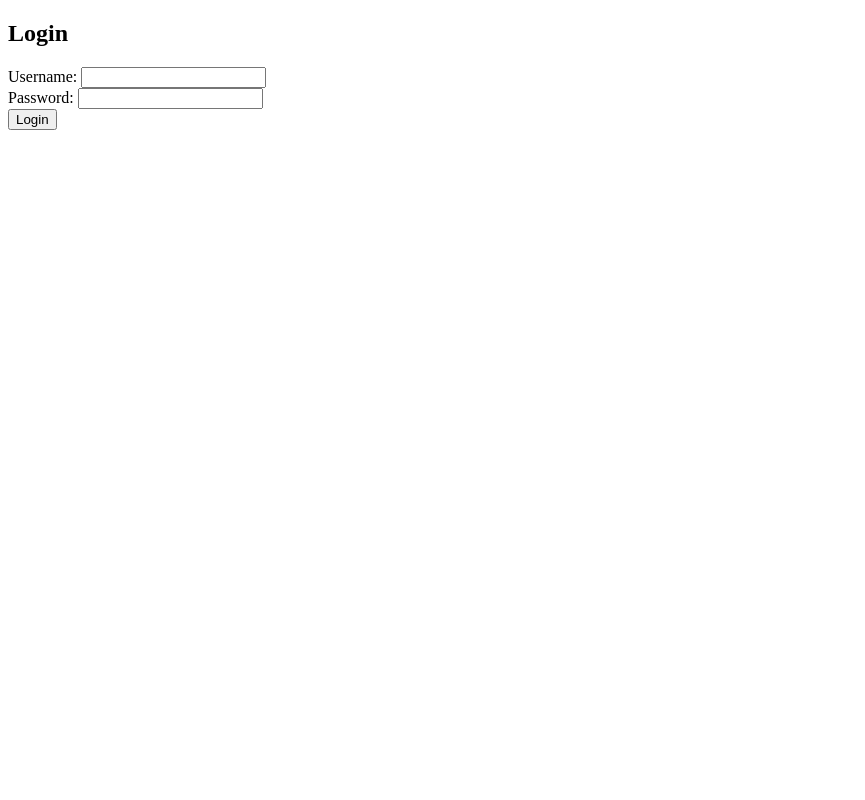
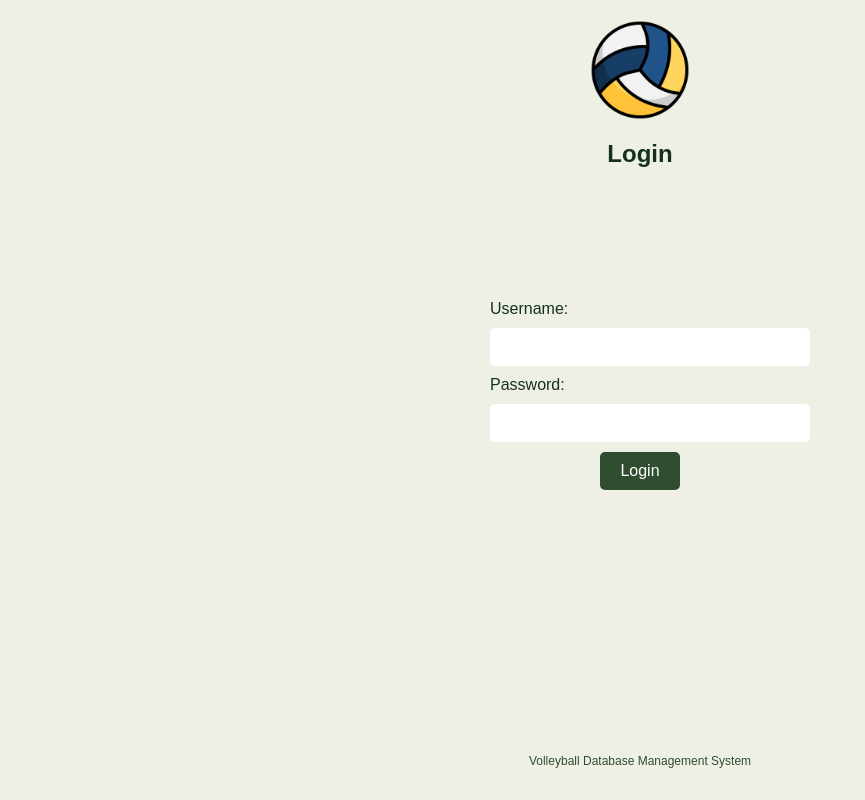
Before and after one commit to fatih260/volley_db_ui, a Django app: template templates/login.html in a window 1280 px wide. Shown: the whole page, without its empty margins (0-865 px from the left). Run offline with Django 3.2, Linux system fonts and the light colour scheme; the template is opened without the code that fills it, so the values that code supplies are empty.

Commit message:
add style to login page

```diff
--- a/static/styles.css
+++ b/static/styles.css
@@ -14,17 +14,20 @@ body {
 }
 
 .ball_icon img {
-    width: 20%;
+    width: 100px;
     height: auto;
     display: block;
     margin: 0 auto;
 }
 
-
 .header {
     text-align: center;
     margin-bottom: 30px;
     color: #163020;
+}
+
+.buttons {
+    text-align: center;
 }
 
 .btn {
@@ -35,6 +38,8 @@ body {
     text-decoration: none;
     border-radius: 5px;
     margin-bottom: 10px;
+    font-size: 16px;
+    border: none;
 }
 
 .btn:hover {
@@ -54,5 +59,55 @@ body {
     left: 50%; /* Center horizontally */
     transform: translateX(-50%); /* Center horizontally */
     width: 100%; /* Ensure full width */
+    font-size: 12px;
     color: #304D30;
 }
+
+.login-container {
+    position: absolute;
+    top: 50%;
+    left: 50%;
+    transform: translate(-50%, -50%);
+}
+.login-input {
+    width: 300px;
+    margin: 0 auto;
+    text-align: center;
+}
+
+.login-input label {
+    display: block;
+    text-align: left;
+    margin-bottom: 10px;
+    font-size: 16px;
+    color:#163020;
+}
+
+.login-input input[type="text"],
+.login-input input[type="password"] {
+    width: 100%;
+    padding: 10px;
+    margin-bottom: 10px;
+    font-size: 16px;
+    border-radius: 5px;
+    border: none;
+    color:#304D30;
+}
+
+.alert {
+    padding: 15px;
+    margin-bottom: 20px;
+    border: 1px solid transparent;
+    border-radius: 4px;
+}
+
+.alert-danger {
+    text-align: center;
+    color: #721c24;
+    background-color: #f8d7da;
+    border-color: #f5c6cb;
+}
+
+.alert-danger strong {
+    font-weight: bold;
+}
--- a/templates/login.html
+++ b/templates/login.html
@@ -1,25 +1,53 @@
+{% load static %}
 <!DOCTYPE html>
 <html lang="en">
 <head>
     <meta charset="UTF-8">
     <meta name="viewport" content="width=device-width, initial-scale=1.0">
     <title>Login</title>
+    <link rel="stylesheet" type="text/css" href="{% static 'styles.css' %}">
 </head>
 <body>
+    <div class="container">
+        <div class="ball_icon">
+            <img src="{% static 'volleyball.png' %}" alt="volleyball">
+        </div>
+        <div class="header">
             <h2>Login</h2>
+        </div>
 
         {% if error_message %}
-        <div class="alert alert-danger">
+            <div id="error-message" class="alert alert-danger">
                 <strong>{{ error_message }}</strong><br>
             </div>
         {% endif %}
+
+        <div class="login-container">
+            <div class="login-input">
                 <form method="post" action="{% url 'login' %}">
                     {% csrf_token %}
                     <label for="username">Username:</label>
                     <input type="text" id="username" name="username" required><br>
                     <label for="password">Password:</label>
                     <input type="password" id="password" name="password" required><br>
-        <button type="submit">Login</button>
+                    <button type="submit" class="btn">Login</button>
                 </form>
+            </div>
+        </div>
+    </div>
+
+    <div class="credits">
+        <p>Volleyball Database Management System</p>
+    </div>
+
+    <script>
+        // Function to hide the error message after 5 seconds
+        setTimeout(function() {
+            var errorMessage = document.getElementById('error-message');
+            if (errorMessage) {
+                errorMessage.style.display = 'none';
+            }
+        }, 5000); // 5000 milliseconds = 5 seconds
+    </script>
 </body>
 </html>
```
Lines whose indentation alone changed are shown as unchanged.
